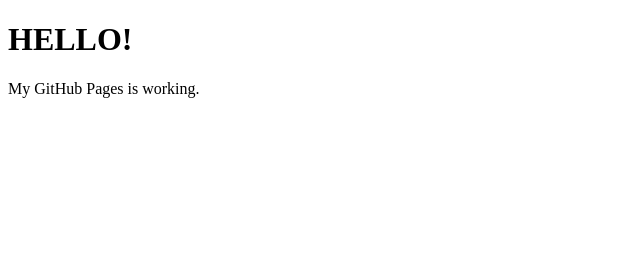
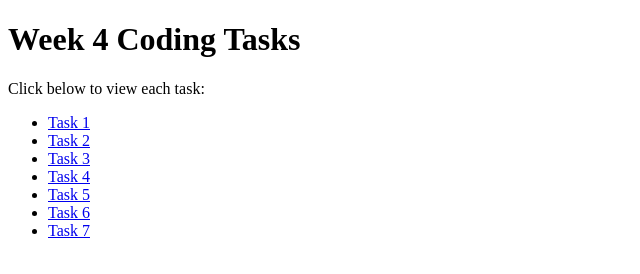
Before and after one commit to shiiital/week-3-Friiday-assignment, a plain HTML site: page index.html in a window 1280 px wide. Shown: the whole page, without its empty margins (0-640 px from the left). Drawn offline with Linux system fonts and the light colour scheme.

Commit message:
Update title and content for Week 4 tasks

```diff
--- a/index.html
+++ b/index.html
@@ -1,14 +1,24 @@
 <!DOCTYPE html>
 <html>
 <head>
-    <title>Test</title>
+    <title>Week 4 Coding Tasks</title>
 </head>
 
 <body>
 
-    <h1>HELLO!</h1>
+    <h1>Week 4 Coding Tasks</h1>
 
-    <p>My GitHub Pages is working.</p>
+    <p>Click below to view each task:</p>
+
+    <ul>
+        <li><a href="task1.html">Task 1</a></li>
+        <li><a href="task2.html">Task 2</a></li>
+        <li><a href="task3.html">Task 3</a></li>
+        <li><a href="task4.html">Task 4</a></li>
+        <li><a href="task5.html">Task 5</a></li>
+        <li><a href="task6.html">Task 6</a></li>
+        <li><a href="task7.html">Task 7</a></li>
+    </ul>
 
 </body>
 </html>
```
